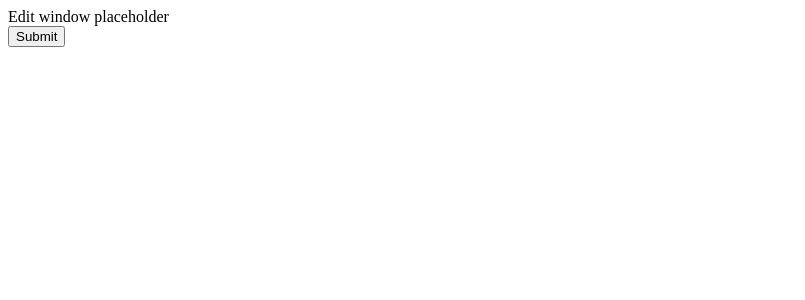
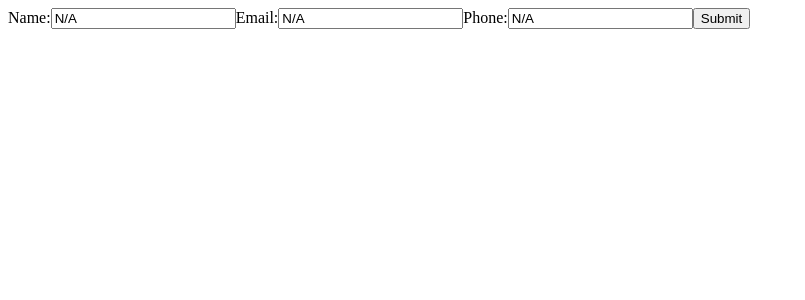
Before and after one commit to JoaoMateus98/CV-App, a React (Create React App) app: page / in a window 1280 px wide. Both pictures are taken after a click on the button "Edit". Shown: the top 300 px of the page, without its empty margins (0-805 px from the left). Built offline with nearby package versions, Linux system fonts and the light colour scheme.

Commit message:
created the jsx for the GI_Edit component

```diff
--- a/src/components/GI_Components/GI_Display.js
+++ b/src/components/GI_Components/GI_Display.js
@@ -4,7 +4,7 @@ import EditButton from "../HelperComponents/EditButton";
 
 class GIDisplay extends React.Component {
   render() {
-    const { name, email, phone, context, openEditMode } = this.props;
+    const { context, name, email, phone, openEditMode } = this.props;
     return (
       <div>
         <DisplayItem category={"Name"} value={name} />
--- a/src/components/GI_Components/GI_Edit.js
+++ b/src/components/GI_Components/GI_Edit.js
@@ -4,11 +4,32 @@ import SubmitButton from "../HelperComponents/SubmitButton";
 
 class GIEdit extends React.Component {
   render() {
-    const { context } = this.props;
+    const { context } = this.props.context;
+    const { name, email, phone } = this.props.GI_MetaInfo;
 
     return (
       <form onSubmit={() => handleSubmitFunc(context)}>
-        <div>Edit window placeholder</div>
+        <label htmlFor="name-field">Name:</label>
+        <input
+          id="name-field"
+          type={"text"}
+          placeholder={"Enter Name Here"}
+          value={name}
+        />
+        <label htmlFor="email-field">Email:</label>
+        <input
+          id="email-field"
+          type={"email"}
+          placeholder={"Enter Email Here"}
+          value={email}
+        />
+        <label htmlFor="phone-field">Phone:</label>
+        <input
+          id="phone-field"
+          type={"tel"}
+          placeholder={"Enter Phone Here"}
+          value={phone}
+        />
         <SubmitButton />
       </form>
     );
--- a/src/components/GI_Components/GI_Main.js
+++ b/src/components/GI_Components/GI_Main.js
@@ -19,18 +19,18 @@ class GIMain extends React.Component {
 
   render() {
     const { name, email, phone } = this.state.GI_MetaInfo;
+    const GI_MetaInfo = this.state.GI_MetaInfo;
     const EditMode = this.state.EditMode;
-    const thisComponent = this; // a little more sense for me
 
     if (EditMode) {
-      return <GIEdit context={thisComponent} />;
+      return <GIEdit context={this} GI_MetaInfo={GI_MetaInfo} />;
     } else {
       return (
         <GIDisplay
+          context={this}
           name={name}
           email={email}
           phone={phone}
-          context={thisComponent}
           openEditMode={openEditModeFun}
         />
       );
```
